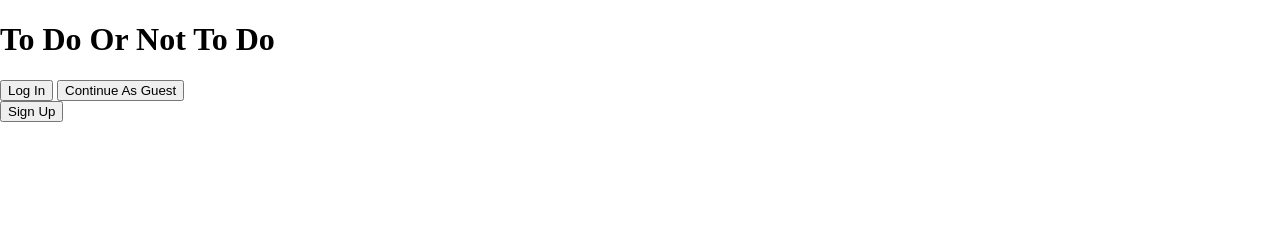
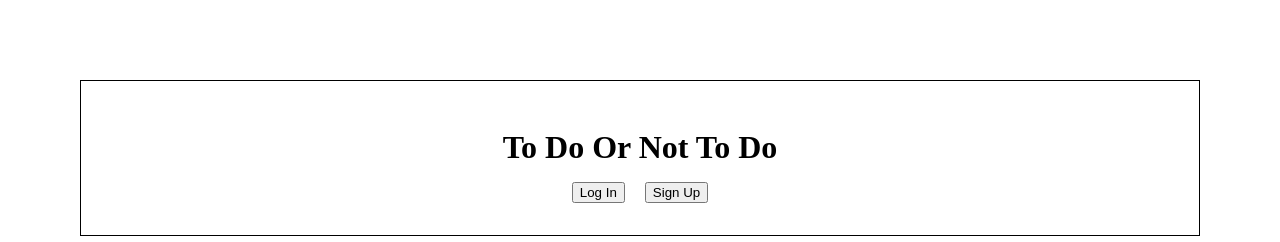
Before and after one commit to mell0tr0n/WebAppFinalProj, a plain HTML site: page index.html in a window 1280 px wide. Drawn offline with Linux system fonts and the light colour scheme; a web font is replaced by a local one.

Commit message:
more css mostly

```diff
--- a/index.html
+++ b/index.html
@@ -9,15 +9,20 @@
     <link href="https://fonts.googleapis.com/css2?family=Wittgenstein:ital,wght@0,400..900;1,400..900&display=swap" rel="stylesheet">
 </head>
 <body>
-    <div>
-        <h1>To Do Or Not To Do</h1>
-    </div>
-    <div>
-        <input type="button" id="login" name="login" value="Log In">
-        <input type="button" id="guest" name="guest" value="Continue As Guest">
-    </div>
-    <div>
-        <input type="button" id="signUp" name="signUp" value="Sign Up">
+    <div id="index-page-container">
+        <div id="index-title">
+            <h1>To Do Or Not To Do</h1>
+        </div>
+
+        <div>
+            <input type="button" id="login" name="login" value="Log In">
+            <input type="button" id="sign-up" name="sign-up" value="Sign Up">
+        </div>
+
+        <!-- <div>
+            <input type="button" id="guest" name="guest" value="Continue As Guest">
+        </div> -->
+
     </div>
 </body>
 </html>
--- a/styles.css
+++ b/styles.css
@@ -8,6 +8,11 @@
 html, body {
     height: 100%; /* Ensure full height for centering */
     margin: 0; /* Remove default margin */
+}
+
+h1 {
+    margin: 0;
+    padding: 0;
 }
 
 .nav-bar {
@@ -167,7 +172,7 @@ html, body {
 
 /* div holding task display */
 #task-list-container {
-    background-color: aqua;
+    background-color: rgb(185, 230, 230);
 }
 
 #task-list {
@@ -183,3 +188,28 @@ html, body {
     background-color: #f9f9f9; /* Optional: add background color for contrast */
     width: 90%;
 }
+
+
+.page-container {
+    margin: 2rem;
+    border: 0.1rem solid black;
+    padding: 1rem 1.5rem;
+}
+
+#index-page-container {
+    border: 0.1rem solid black;
+    margin: 5rem;
+    padding: 2rem;
+    text-align: center;
+
+}
+
+/* index buttons */
+#sign-up,
+#login {
+    margin: 0 0.5rem;
+}
+
+#index-title {
+    margin: 1rem;
+}
```
Also changed, not shown: dashboard.html (+2 -0 lines), profile.html (+7 -0 lines).
